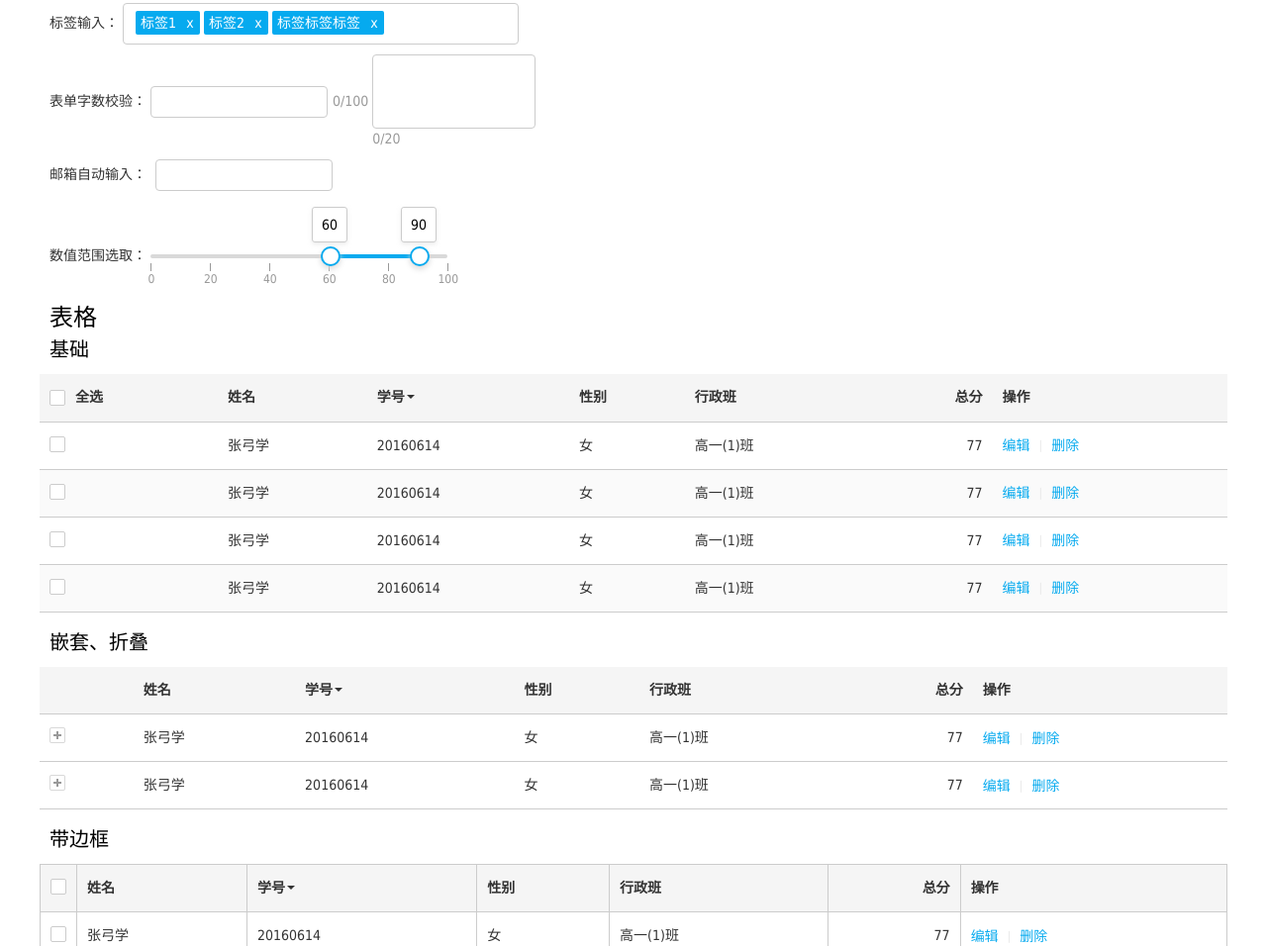
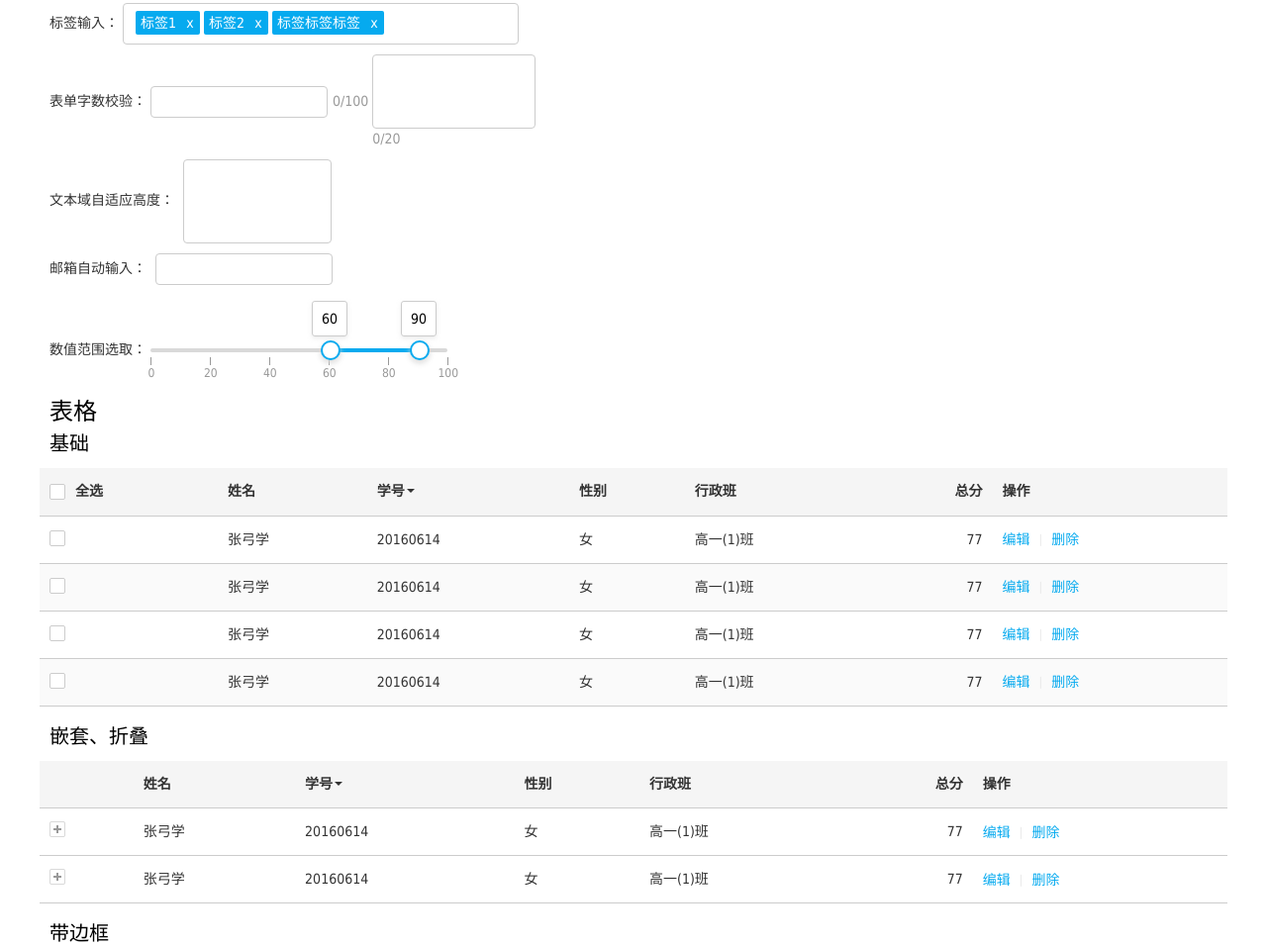
Before and after one commit to yifan1002/component, a website: page index.html in a window 1280 px wide. Shown: the part 3742-4698 px from the top of the page at 99% size. Drawn offline with Linux system fonts and the light colour scheme.

Commit message:
文本域自适应高度

```diff
--- /dev/null
+++ b/assets/js/jquery-autoheight.js
@@ -0,0 +1,22 @@
+jQuery.fn.extend({
+	autoHeight: function() {
+		return this.each(function() {
+			var $this = jQuery(this);
+			if(!$this.attr('_initAdjustHeight')) {
+				$this.attr('_initAdjustHeight', $this.outerHeight());
+			}
+			_adjustH(this).on('input', function() {
+				_adjustH(this);
+			});
+		});
+
+		function _adjustH(elem) {
+			var $obj = jQuery(elem);
+			return $obj.css({
+				height: $obj.attr('_initAdjustHeight'),
+				'overflow-y': 'hidden'
+			})
+			.height(elem.scrollHeight);
+		}
+	}
+});
--- a/index.html
+++ b/index.html
@@ -818,6 +818,12 @@
 				<label for="num">表单字数校验：</label>
 				<input type="text" class="form-control" id="formCount1" />
 				<textarea rows="3" class="form-control" id="formCount2"></textarea>
+			</div>
+		</div>
+		<div class="row" style="padding: 5px 10px;">
+			<div class="form-group">
+				<label for="num">文本域自适应高度：</label>
+				<textarea rows="3" class="form-control" id="autoHeight"></textarea>
 			</div>
 		</div>
 		<div class="row" style="padding: 5px 10px;">
@@ -1870,6 +1876,7 @@
 <script src="assets/js/jquery-text.scroll.js"></script>
 <script src="assets/js/jquery-form.number.js"></script>
 <script src="assets/js/jquery-form.count.js"></script>
+<script src="assets/js/jquery-autoheight.js"></script>
 <script src="assets/js/jquery-count.down.js"></script>
 <script src="assets/js/myscript.js"></script>
 <script type="text/javascript">
@@ -1975,6 +1982,9 @@ $(function(){
 	$('#formCount2').formCount({
 		max: 20
 	});
+
+	//文本域自适应高度
+	$('#autoHeight').autoHeight();
 
 	//邮箱自动输入
 	$('#email').mailAuto({
```
